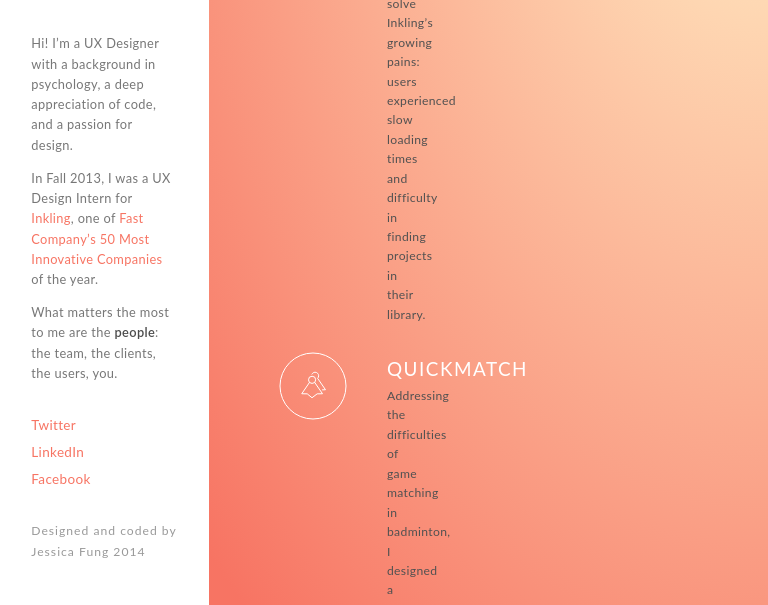
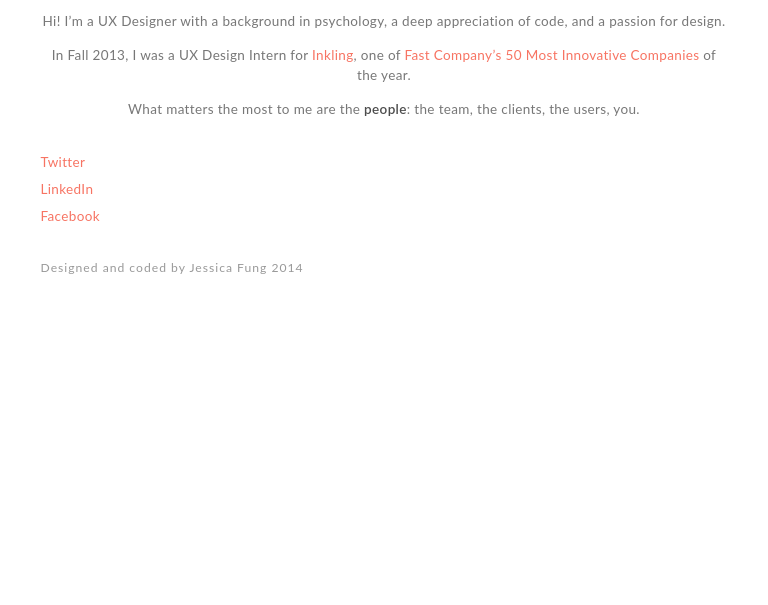
Before and after one commit to buhhy/jessicar, a plain HTML site: page index.html in a window 768 px wide. Shown: the part 251-856 px from the top of the page. After the commit the page ends 800 px from the top, so only its background shows below. Drawn offline with Linux system fonts and the light colour scheme; a web font is replaced by a local one.

Commit message:
Made the screen more responsive to smaller screens. Now attempting to make it work for tablets, like the iPad Air.

```diff
--- a/less/css.less
+++ b/less/css.less
@@ -223,7 +223,7 @@ img {
 		margin: 4em 4em;
 		width: 46%;
 		max-width: 960px;
-		height: 75%;
+		height: 80%;
 		opacity: 0;
 
 		&.visible {
@@ -425,17 +425,18 @@ span {
 /* Small screen ----------- */
 @media only screen
 and (max-width : 1366px) {
-	.portfolio .works ul li {
-		margin: 0;
-		width: 76%;
+
+	.portfolio .content {
+		width: 60%;
 	}
-}
 
-/* Smaller screen ----------- */
-@media only screen
-and (max-width : 1000px) {
-	.portfolio .works {
-		margin: 3% 0;
+	.portfolio .works ul {
+		width: 41%;
+
+		li {
+			margin: 1.5em 0;
+			width: 76%;
+		}
 	}
 }
 
@@ -444,8 +445,19 @@ and (max-width : 1000px) {
 and (min-device-width : 768px)
 and (max-device-width : 1024px) {
 
-	.intro .short-about .description {
-		font-size: 0.95em;
+	.intro .short-about {
+		width: 100%;
+		padding: 3em;
+		box-sizing: border-box;
+
+		.description {
+			text-align: center;
+
+		}
+	}
+
+	.portfolio {
+		display: none;
 	}
 
 	.portfolio .works ul li span .work-description {
```
Also changed, not shown: index2.html (+6 -6 lines), css/css.css.
